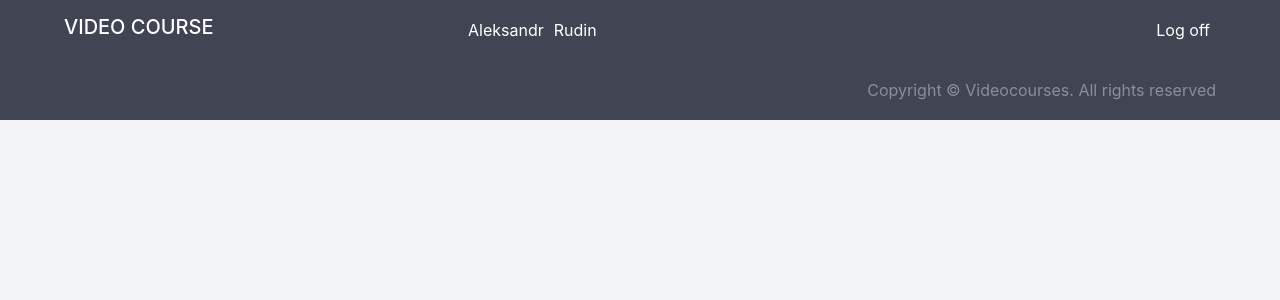
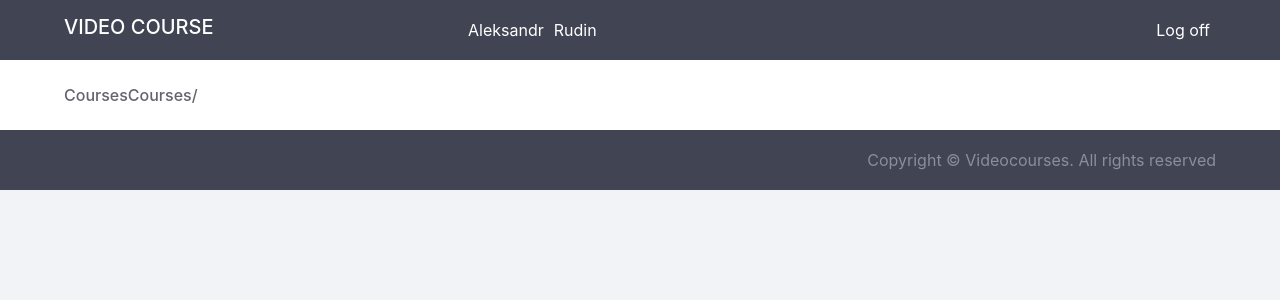
Before and after one commit to RudikAleksandr/CoursesApp, a React (Create React App) app: page / in a window 1280 px wide. Shown: the top 300 px of the page. Built offline with nearby package versions, Linux system fonts and the light colour scheme.

Commit message:
Add Breadcrumbs component

```diff
--- a/src/App.tsx
+++ b/src/App.tsx
@@ -2,12 +2,14 @@ import React from 'react';
 import './App.scss';
 import { Header } from './components/header';
 import { Footer } from './components/footer';
+import { Breadcrumbs } from './components/breadcrumbs';
 
 function App() {
   return (
     <>
       <Header userFirstName='Aleksandr'
         userLastName='Rudin' />
+      <Breadcrumbs />
       <Footer />
     </>
   );
--- /dev/null
+++ b/src/components/breadcrumbs/Breadcrumbs.scss
@@ -0,0 +1,15 @@
+.breadcrumbs {
+  display: flex;
+  align-items: center;
+  background-color: white;
+
+  &__item {
+    background-color: white;
+    margin: 0;
+  }
+
+  &__link {
+    color: #62646E;
+    font-weight: 500;
+  }
+}
--- /dev/null
+++ b/src/components/breadcrumbs/Breadcrumbs.tsx
@@ -0,0 +1,19 @@
+import React from 'react';
+import './Breadcrumbs.scss';
+
+function Breadcrumbs(props: any) {
+  return (
+    <nav className="breadcrumbs breadcrumbs-height">
+      <ol className="breadcrumb breadcrumbs__item content-padding">
+        <li className="breadcrumb__item">
+          <a href="" className="breadcrumbs__link">Courses</a>
+        </li>
+        <li className="breadcrumb__item">
+            <span className="breadcrumbs__link">Courses/</span>
+        </li>
+      </ol>
+    </nav>
+  );
+}
+
+export default Breadcrumbs;
--- /dev/null
+++ b/src/components/breadcrumbs/index.js
@@ -0,0 +1,2 @@
+import Breadcrumbs from "./Breadcrumbs";
+export { Breadcrumbs };
```
